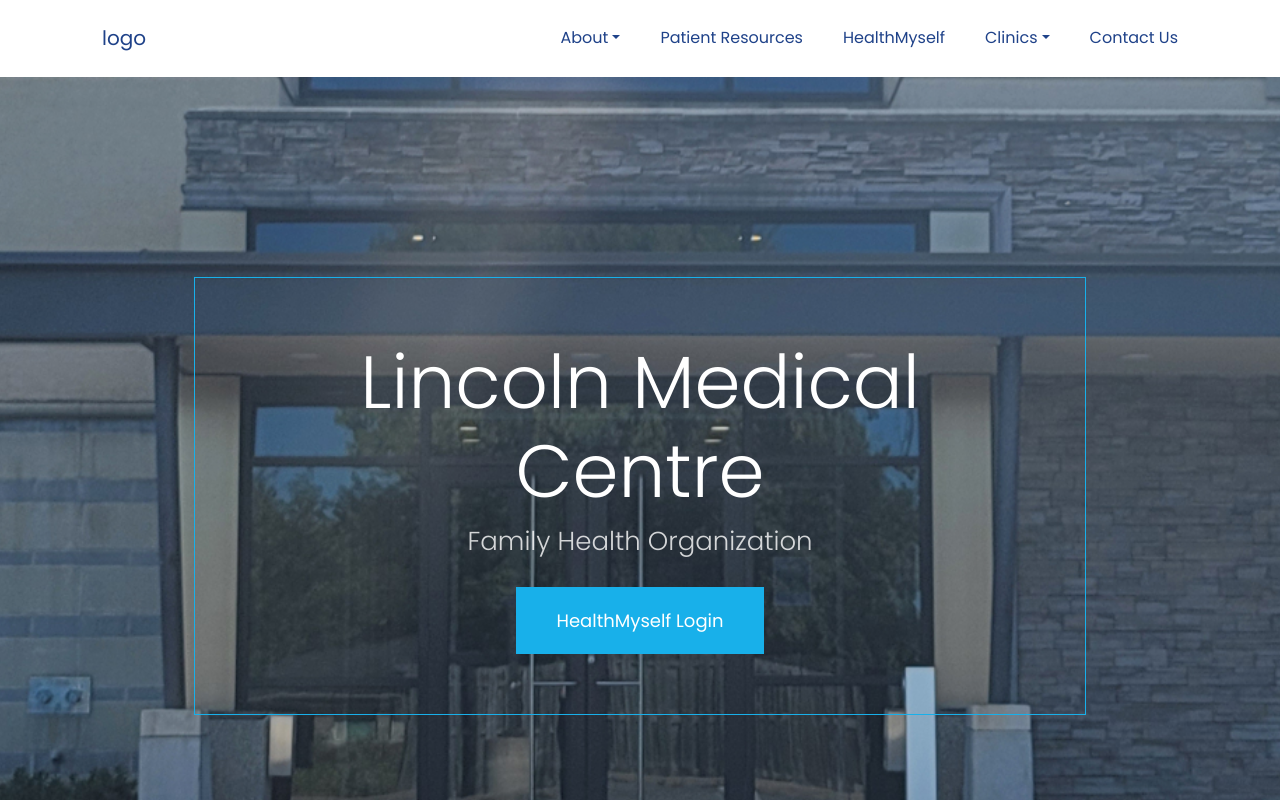
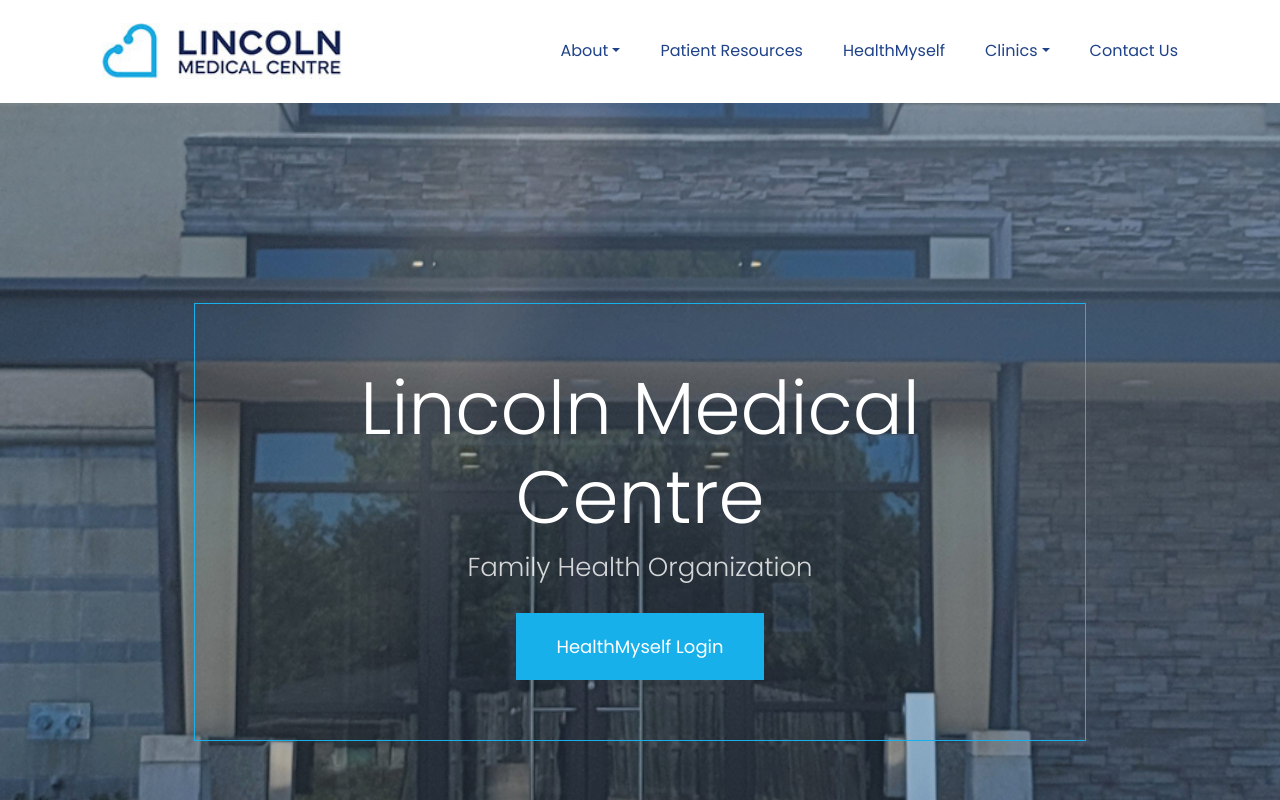
Before and after one commit to lincolnmedweb/lincolnmed, a Next.js app: page / in a window 1280 px wide. Shown: the top 800 px of the page. Built offline with nearby package versions, Linux system fonts and the light colour scheme.

Commit message:
add logo

```diff
--- a/components/shared/nav/Navigation.js
+++ b/components/shared/nav/Navigation.js
@@ -5,6 +5,7 @@
 import Image from "next/image";
 
 import styles from "./Navigation.module.scss";
+import logo from "../../../public/logo.jpg";
 
 const Navigation = () => {
   return (
@@ -12,7 +13,9 @@
       <Navbar expand="lg">
         <Container>
           <Navbar.Brand>
-            <Link href="/">logo</Link>
+            <Link href="/">
+              <Image src={logo} className="img-fluid" />
+            </Link>
           </Navbar.Brand>
           <Navbar.Toggle aria-controls="basic-navbar-nav" />
           <Navbar.Collapse id="basic-navbar-nav">
```
Also changed, not shown: public/logo.jpg (added).
